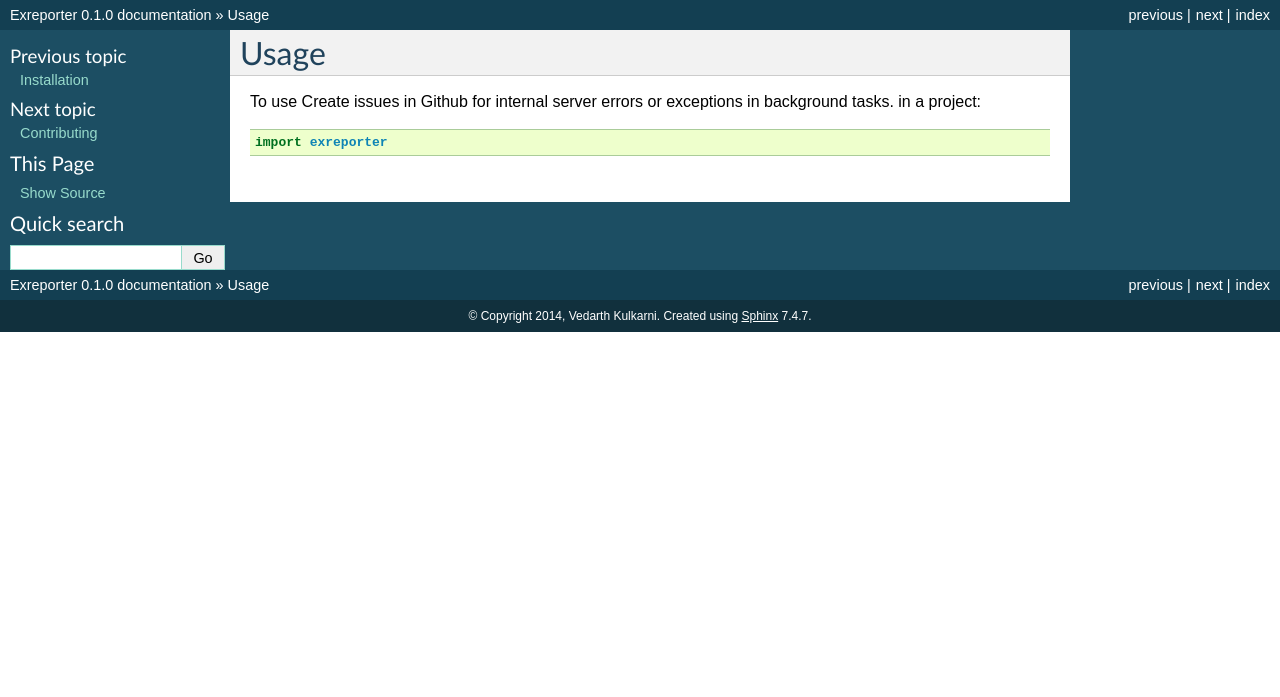
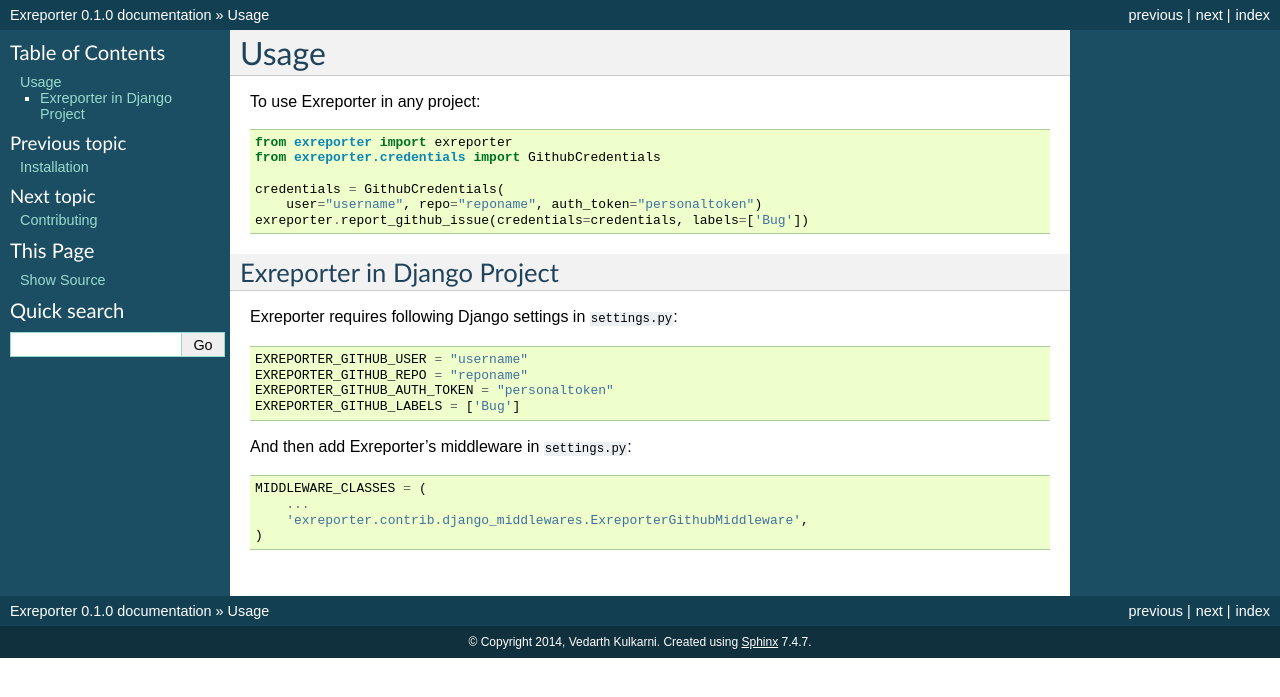
Before and after one commit to vedarthk/exreporter, a Sphinx documentation site: the page built from docs/usage.rst, in a window 1280 px wide. Shown: the top 697 px of the page. Built offline with Sphinx 7.4.7, drawn with Linux system fonts in a browser that asks for light colours; the version number is read from the project's files by our own code.

Commit message:
add usage in django project

```diff
--- a/docs/usage.rst
+++ b/docs/usage.rst
@@ -2,6 +2,36 @@
 Usage
 ========
 
-To use Create issues in Github for internal server errors or exceptions in background tasks. in a project::
+To use Exreporter in any project:
 
-    import exreporter
+.. code-block:: python
+
+    from exreporter import exreporter
+    from exreporter.credentials import GithubCredentials
+
+    credentials = GithubCredentials(
+        user="username", repo="reponame", auth_token="personaltoken")
+    exreporter.report_github_issue(credentials=credentials, labels=['Bug'])
+
+
+
+Exreporter in Django Project
+----------------------------
+
+Exreporter requires following Django settings in ``settings.py``:
+
+.. code-block:: python
+
+    EXREPORTER_GITHUB_USER = "username"
+    EXREPORTER_GITHUB_REPO = "reponame"
+    EXREPORTER_GITHUB_AUTH_TOKEN = "personaltoken"
+    EXREPORTER_GITHUB_LABELS = ['Bug']
+
+And then add Exreporter's middleware in ``settings.py``:
+
+.. code-block:: python
+
+  MIDDLEWARE_CLASSES = (
+      ...
+      'exreporter.contrib.django_middlewares.ExreporterGithubMiddleware',
+  )
```
